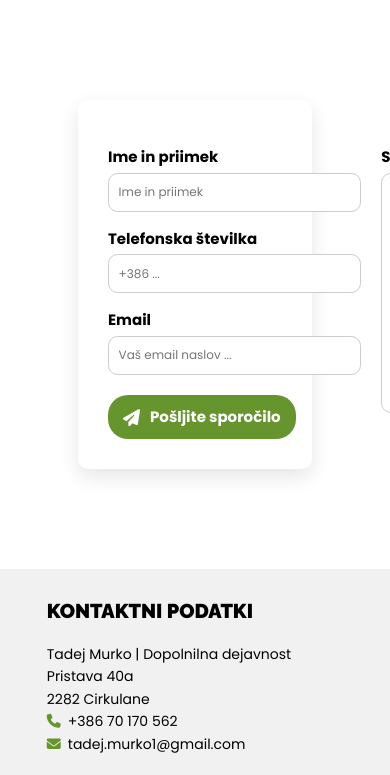
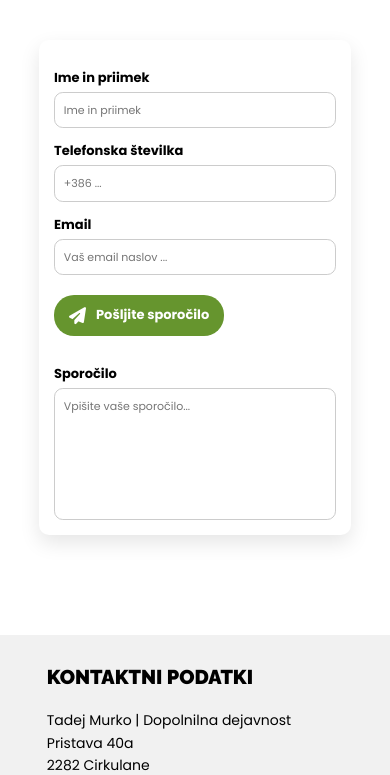
Before and after one commit to PintarBusiness/sumica, a Flask app: page /kontakt in a window 390 px wide. Shown: the part 452-1227 px from the top of the page. Run offline with Flask 2, Linux system fonts and the light colour scheme; some libraries are stand-ins or nearby versions.

Commit message:
Celoten css in html narejen za računlanik in telefon

```diff
--- a/static/css/slog.css
+++ b/static/css/slog.css
@@ -2316,3 +2316,86 @@ prvastranhvala
     }
 
 }
+
+/* Za telefon kontakt */
+/* =========================
+   MOBILNI PRIKAZ – KONTAKT
+   ========================= */
+@media (max-width: 768px) {
+
+    .prvastrankontakt {
+        margin-top: 4em;
+        padding: 0; /* brez dodatnega roba */
+    }
+
+    .prvastrankontaktnotri {
+        width: 80%;
+        margin-left: auto;
+        margin-right: auto;
+    }
+
+    .kontaktforma {
+        padding: 1.5em;
+        border-radius: 1em;
+    }
+
+    .kontaktgrid {
+        grid-template-columns: 1fr; /* ena kolona */
+        gap: 1.5em;
+    }
+
+    .kontaktforma label {
+        font-size: 1.3em;
+    }
+
+    .kontaktforma input,
+    .kontaktforma textarea {
+        font-size: 1.1em;
+    }
+
+    .kontaktforma textarea {
+        min-height: 12em;
+    }
+
+    .kontaktgumb {
+        width: 100%;
+        justify-content: center;
+        padding: 0.9em 1.2em;
+    }
+
+    .kontaktgumb p {
+        font-size: 1.3em;
+    }
+}
+
+/* Za telefon Amin */
+/* =========================
+   MOBILNI PRIKAZ – ADMIN
+   ========================= */
+@media (max-width: 768px) {
+
+    .admin {
+        height: auto;
+        padding-top: 4em;
+        padding-bottom: 4em;
+    }
+
+    .admin .tabelaskrol {
+        width: 80%;
+        margin-left: auto;
+        margin-right: auto;
+        max-height: 60vh;
+        overflow-x: auto; /* horizontal scroll za tabelo */
+    }
+
+    .admin table {
+        min-width: 600px; /* da se tabela ne zlomi */
+    }
+
+    .admin th,
+    .admin td {
+        font-size: 0.95em;
+        padding: 0.7em;
+    }
+
+}
```
